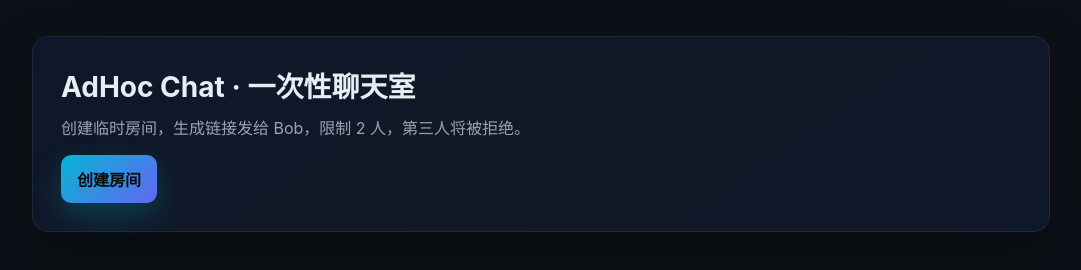
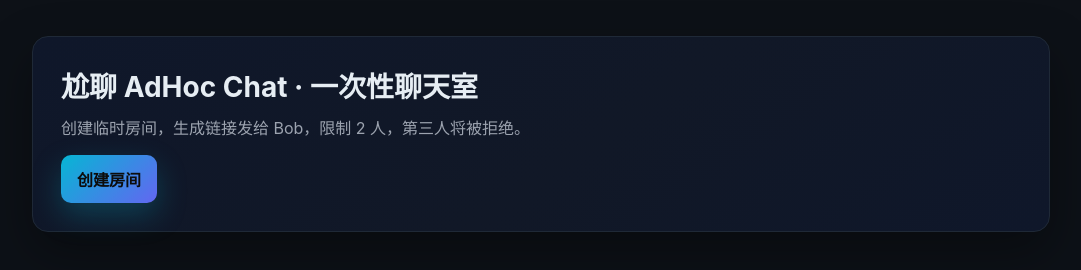
Before and after one commit to cleanyong/adhoc-chat, a plain HTML site: page static/index.html in a window 1280 px wide. Shown: the whole page, without its empty margins (99-1180 px from the left). Drawn offline with nearby package versions, Linux system fonts and the light colour scheme.

Commit message:
change Chinese name

```diff
--- a/static/index.html
+++ b/static/index.html
@@ -76,7 +76,7 @@
       };
 
       return React.createElement('div', null,
-        React.createElement('h1', null, 'AdHoc Chat · 一次性聊天室'),
+        React.createElement('h1', null, '尬聊 AdHoc Chat · 一次性聊天室'),
         React.createElement('p', null, '创建临时房间，生成链接发给 Bob，限制 2 人，第三人将被拒绝。'),
         React.createElement('button', { className: 'primary', onClick: create, disabled: loading }, loading ? '创建中…' : '创建房间'),
         room && React.createElement('div', { className: 'card' },
```
